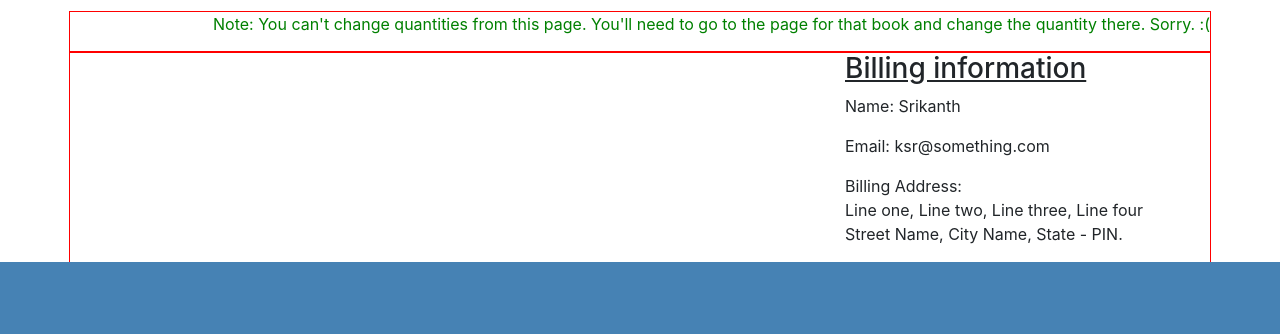
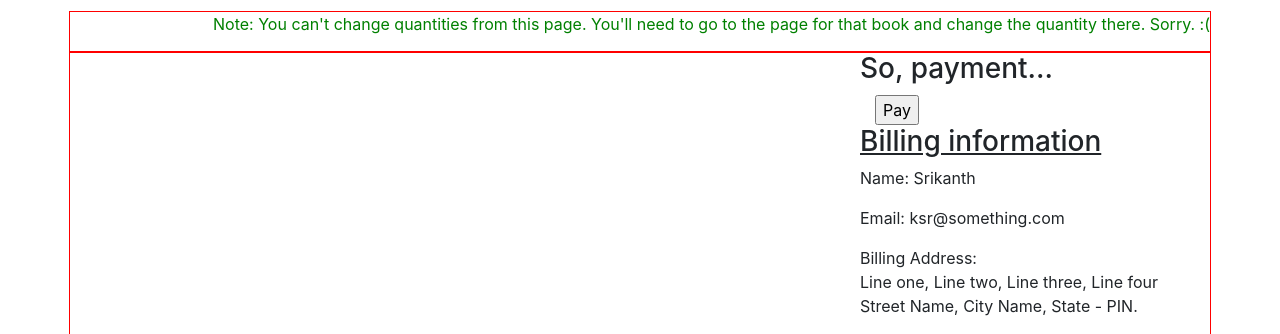
Before and after one commit to kavurisrikanth/book_django, a Django app: page /bookstore/cart in a window 1280 px wide. Shown: the part 677-1011 px from the top of the page. Before the commit the page ends 939 px from the top, so only its background shows below. Run offline with Django 3.2, Linux system fonts and the light colour scheme; some libraries are stand-ins or nearby versions; some web fonts are replaced.

Commit message:
We also have a 'Payment' page now! All that's left is to store the placed orders into the database. And create users. And styling. Okay, there's a lot left...

```diff
--- a/bookstore/static/bookstore/cart.js
+++ b/bookstore/static/bookstore/cart.js
@@ -21,6 +21,14 @@ function start() {
 
 	// Get the order info div. Everything is stored here.
 	var orderInfoDiv = document.querySelector('#order_info_div');
+
+	var ordersTitleDiv = document.createElement('h2');
+	ordersTitleDiv.setAttribute('id', 'orders_title');
+	ordersTitleDiv.innerText = 'Your orders';
+	orderInfoDiv.appendChild(ordersTitleDiv);
+
+	// The grand total amount i.e., the sum of the amounts of the books.
+	var totalAmt = 0;
 
 	for(var i = 0; i < objs.length; i++) {
 		var currentObj = objs[i],
@@ -50,16 +58,12 @@ function start() {
 		titleTag.innerText = currentObj.fields.title;
 		titlePricePart.appendChild(titleTag);
 
+		// Calculate the total amount (for use later)
+		var total = currentObj.fields.price * cartData[isbn];
+		totalAmt += total;
+
 		var amtTag = document.createElement('div');
-		console.log('isbn: ' + isbn + ' of type: ' + (typeof isbn));
-		console.log('price: ' + currentObj.fields.price + ', amt: ' + cartData[isbn]);
-		console.log('types: price - ' + (typeof currentObj.fields.price) + ', amt: ' + (typeof cartData[isbn]));
-		for (var key in cartData) {
-			console.log('comparing ' + key + ' and ' + isbn);
-			console.log(key === isbn);
-			console.log(key + ' -> ' + cartData[key]);
-		}
-		amtTag.innerHTML = '<h4>&#x20b9;' + (currentObj.fields.price * cartData[isbn]) + '</h4>';
+		amtTag.innerHTML = '<h4>&#x20b9;' + total + '</h4>';
 		titlePricePart.appendChild(amtTag);
 
 		bookCard.appendChild(imgPart);
@@ -72,6 +76,25 @@ function start() {
 			orderInfoDiv.appendChild(hor);
 		}
 	}
+
+	// Now the payment info
+	var paymentInfoDiv = document.querySelector('#total_amt_div');
+
+	// Show the total amount
+	paymentInfoDiv.innerHTML += '<p id="amt_pre_taxes">Total (without tax): &#x20b9;' + totalAmt + '</p>';
+
+	// Calculate tax. 10% of the total amount.
+	var tax = 0.1 * totalAmt;
+
+	// Display the tax.
+	paymentInfoDiv.innerHTML += '<p id="taxes">Tax: &#x20b9;' + tax + '</p>';
+
+	// Show the total payable amount.
+	paymentInfoDiv.innerHTML += '<p id="amt_pre_taxes">Total amount payable (Total + Tax): &#x20b9;' + (totalAmt + tax) + '</p>';
+
+	// ...aaaaaaand now the pay button!
+	var formTag = document.querySelector('#total_payable');
+	formTag.setAttribute('value', (totalAmt + tax));
 }
 
 function load_objects() {
--- a/bookstore/templates/bookstore/cart.html
+++ b/bookstore/templates/bookstore/cart.html
@@ -35,6 +35,22 @@
                 <!--{% endfor %}-->
             </div>
             <div class="col-4 billing_info" id="billing_info_id">
+                <div class="col" id="payment_info_wrapper">
+                    <h3>So, payment...</h3>
+                    <div id="payment_info_div">
+                        <div class="col" id="total_amt_div">
+
+                        </div>
+                        <div class="col" id="pay_form">
+                            <form id="pay_button" method="post" action="/bookstore/payment">
+                                {% csrf_token %}
+                                <input type="hidden" id="total_payable" name="total_payable">
+                                <input type="submit" value="Pay">
+                            </form>
+                        </div>
+                    </div>
+                </div>
+                <div class="col">
                     <h3 style="text-decoration: underline;">Billing information</h3>
                     <p>Name: Srikanth</p>
                     <p>Email: ksr@something.com</p>
@@ -42,6 +58,7 @@
                         Billing Address:<br>Line one, Line two, Line three, Line four<br>
                         Street Name, City Name, State - PIN.
                     </p>
+                </div>
             </div>
             <!--{% else %}-->
             <!--<div class="col-12">-->
--- a/bookstore/urls.py
+++ b/bookstore/urls.py
@@ -7,4 +7,5 @@ urlpatterns = [
     path('viewbook', views.viewBook, name='viewBook'),
     path('addtocart', views.addToCart, name='addToCart'),
     path('cart', views.viewCart, name='cart'),
+    path('payment', views.pay, name='payment'),
 ]
--- a/bookstore/views.py
+++ b/bookstore/views.py
@@ -85,6 +85,10 @@ def viewCart(request):
         'cartData': json.dumps(cartContents)
     })
     # return HttpResponseRedirect(reverse('bookstore:index'))
+
+
+def pay(request):
+    return render(request, 'bookstore/pay.html')
 
 # Helper functions
 def insertDataIfNeeded(jsonData):
```
Also changed, not shown: bookstore/templates/bookstore/pay.html (added, +34 -0 lines), bookstore/static/bookstore/well-done.jpg (added). Lines whose indentation alone changed are shown as unchanged.
